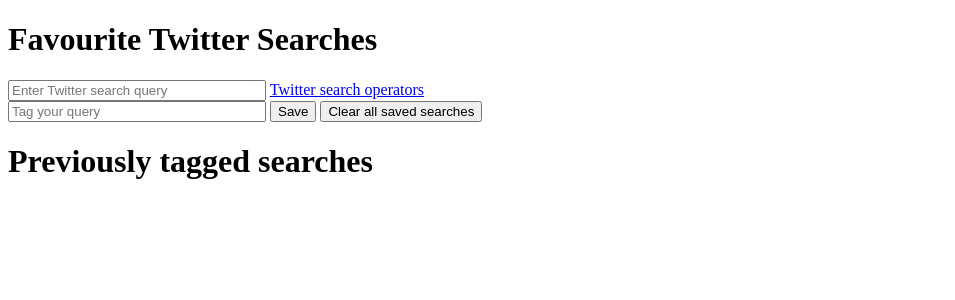
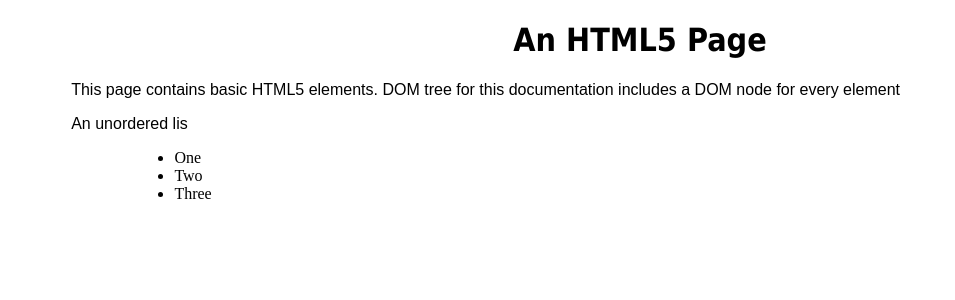
Before and after one commit to saji2000/html5, a PHP site: page /practice.html in a window 1280 px wide. Shown: the top 300 px of the page, without its empty margins (0-955 px from the left). Run offline with PHP 8.4, Linux system fonts and the light colour scheme.

Commit message:
DOM tree in HTML5

```diff
--- a/practice.html
+++ b/practice.html
@@ -8,25 +8,15 @@
 
     </head>
     <body>
-        <h1>Favourite Twitter Searches</h1>
-        <p id = "welcomeMessage"></p>
-        <form action="#">
-
-            <p><input id="query" type="text"
-                placeholder="Enter Twitter search query">
-                <a href="https://dev.twitter.com/docs/using-search">Twitter search operators</a>
-            </p>
-
-            <p><input id="tag" type="text"
-                placeholder="Tag your query">
-                <input id="saveButton" type="button"
-                value="Save">
-                <input type="button" value = "Clear all saved searches"
-                id = "clearButton">
-            </p>
-
-        </form>
-        <h1>Previously tagged searches</h1>
-        <div id = "searches"></div>
+        <h1>An HTML5 Page</h1>
+        <p>This page contains basic HTML5 elements. DOM tree for this documentation
+            includes a DOM node for every element
+        </p>
+        <p>An unordered lis</p>
+        <ul>
+            <li>One</li>
+            <li>Two</li>
+            <li>Three</li>
+        </ul>
     </body>
 </html>
--- a/style.css
+++ b/style.css
@@ -1,6 +1,15 @@
-p {margin: 0px;}
-#welcomeMessage {margin-bottom: 10px; font-weight: bold;}
-input[type = "text"] {width: 250px;}
+h1, h3 {text-align: center;
+    font-family: tahoma, geneva, sans-serif;}
 
-span {margin-left: 10px; display: inline-block; width: 100px;}
-li {list-style-type: none; width: 220px;}
+p {margin-left: 5%; margin-right: 5%;
+    font-family: arial, helvetica, sans-serif;}
+
+ul {margin-left: 10%;}
+
+a {text-decoration: none}
+a:hover {text-decoration: underline}
+.nav {width: 100%; border-top: 3px dashed blue; padding: top 10px;}
+
+.highlighted {background-color: yellow;}
+input {width: 150px;}
+form > p {margin: 0px;}
```
